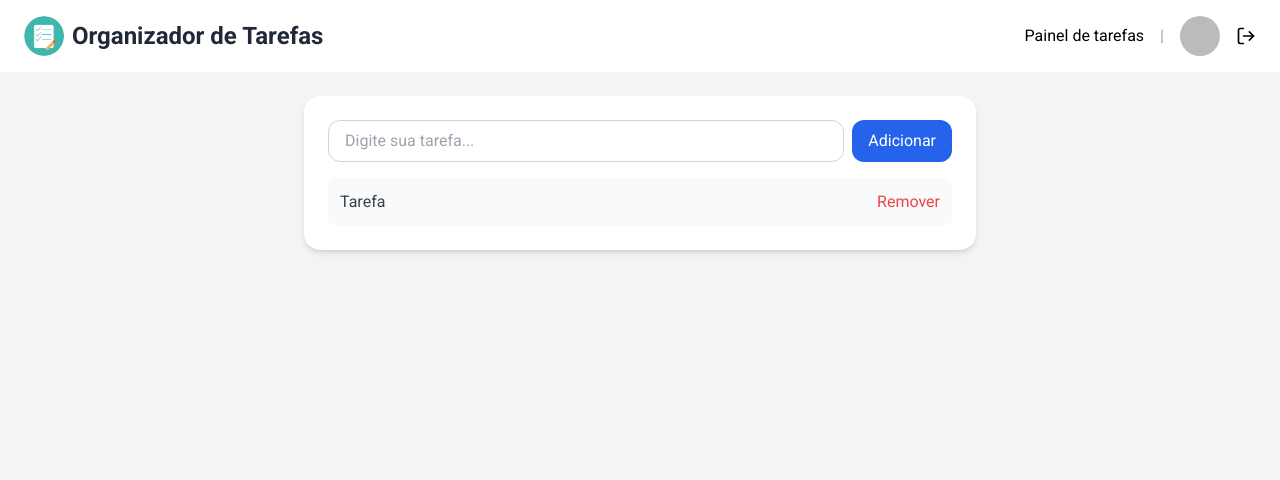
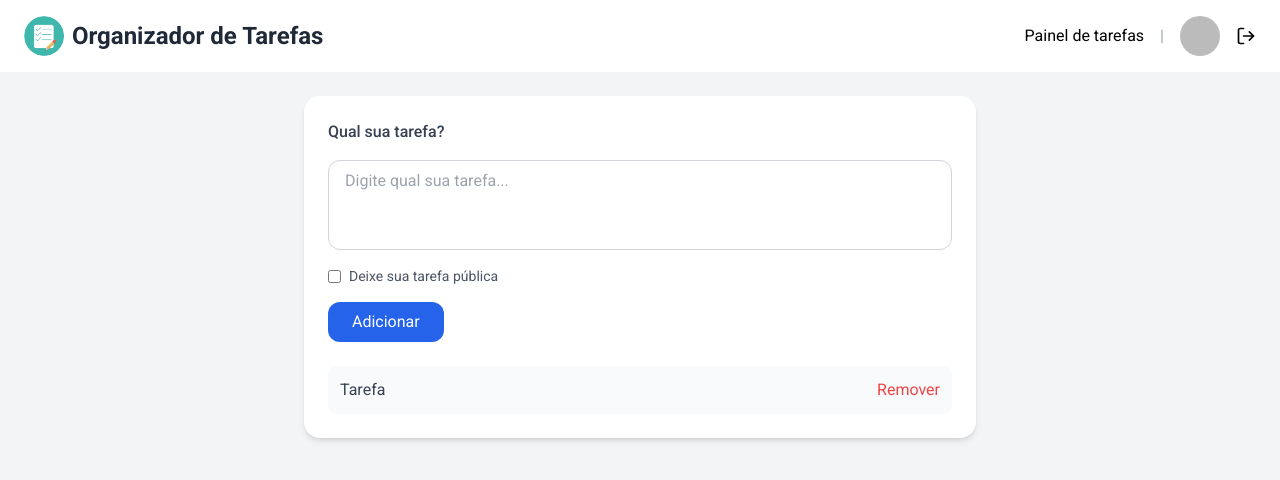
Before and after one commit to marcosdev82/to-do-list-next, a Next.js app: page /dashboard in a window 1280 px wide. Shown: the top 480 px of the page. Built offline with nearby package versions, Linux system fonts and the light colour scheme; no server answers; sample sign-in values are in the browser's storage.

Commit message:
textarea component

```diff
--- /dev/null
+++ b/src/components/form/index.tsx
@@ -0,0 +1,14 @@
+import { HTMLProps } from "react";
+
+export function Textarea({ ...rest }: HTMLProps<HTMLTextAreaElement>) {
+    return (
+        <textarea
+            id="tarefa"
+            name="tarefa"
+            placeholder="Digite sua tarefa..."
+            className="w-full border border-gray-300 rounded-xl px-4 py-2 resize-none focus:outline-none focus:ring-2 focus:ring-blue-500"
+            rows={3}
+            {...rest}
+        />
+    );
+}
--- a/src/pages/dashboard/index.tsx
+++ b/src/pages/dashboard/index.tsx
@@ -6,6 +6,7 @@ import { getSession, useSession } from "next-auth/react";
 import { useRouter } from "next/navigation";
 import Head from "next/head";
 import { GetServerSideProps } from "next";
+import { Textarea } from "@/components/form";
 
 export default function Dashboard() {
     // const { data: session, status } = useSession();
@@ -31,20 +32,31 @@ export default function Dashboard() {
             {/* Conteúdo central */}
             <div className="w-full max-w-2xl bg-white shadow-md rounded-2xl p-6 mt-6">
                 {/* Formulário */}
-                <form className="flex gap-2 mb-4">
-                    <input
-                        type="text"
-                        placeholder="Digite sua tarefa..."
-                        className="flex-1 border border-gray-300 rounded-xl px-4 py-2 focus:outline-none focus:ring-2 focus:ring-blue-500"
-                    />
+                {/* Formulário */}
+                <form className="flex flex-col gap-4 mb-6">
+                    <label htmlFor="tarefa" className="text-gray-700 font-medium">
+                        Qual sua tarefa?
+                    </label>
+
+                    <Textarea placeholder="Digite qual sua tarefa..." />
+
+                    <label className="flex items-center gap-2 text-gray-600 text-sm">
+                        <input
+                            type="checkbox"
+                            name="status"
+                            value="publica"
+                            className="rounded border-gray-300 text-blue-600 focus:ring-blue-500"
+                        />
+                        Deixe sua tarefa pública
+                    </label>
+
                     <button
                         type="submit"
-                        className="bg-blue-600 text-white px-4 py-2 rounded-xl hover:bg-blue-700 transition"
+                        className="bg-blue-600 text-white px-6 py-2 rounded-xl self-start hover:bg-blue-700 transition-colors"
                     >
                         Adicionar
                     </button>
                 </form>
-
                 {/* Lista de tarefas */}
                 <ul className="space-y-2">
                     <li className="flex justify-between items-center bg-gray-50 p-3 rounded-lg">
```
